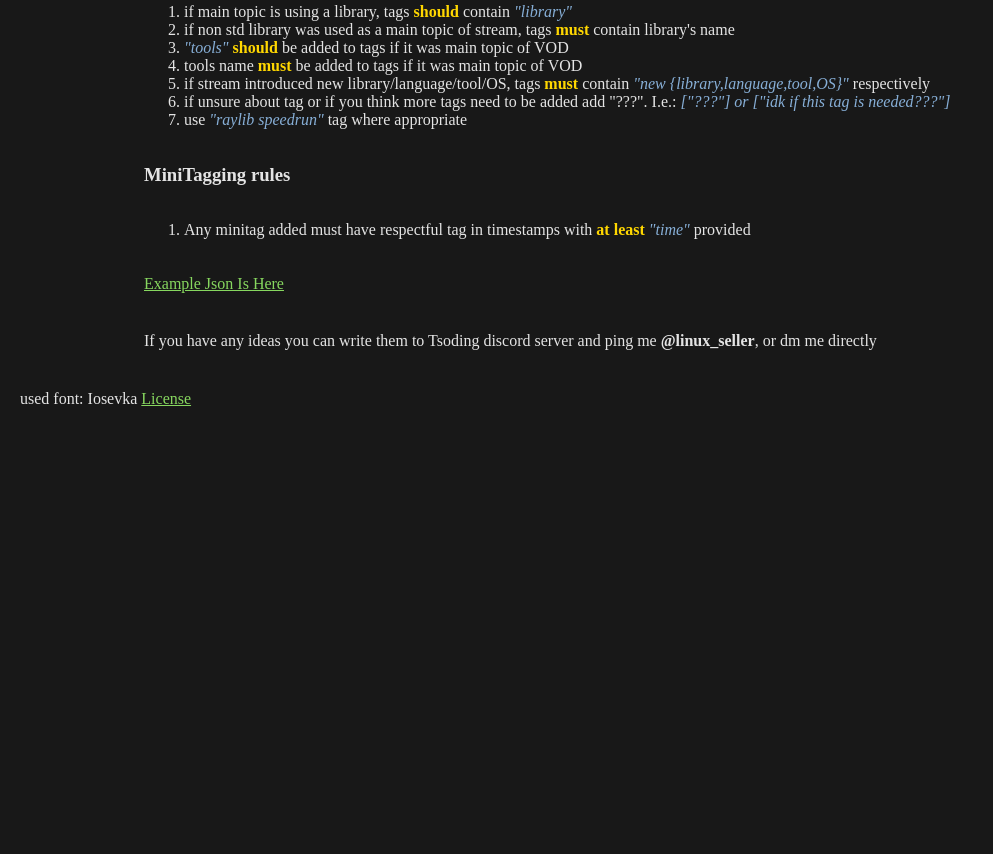
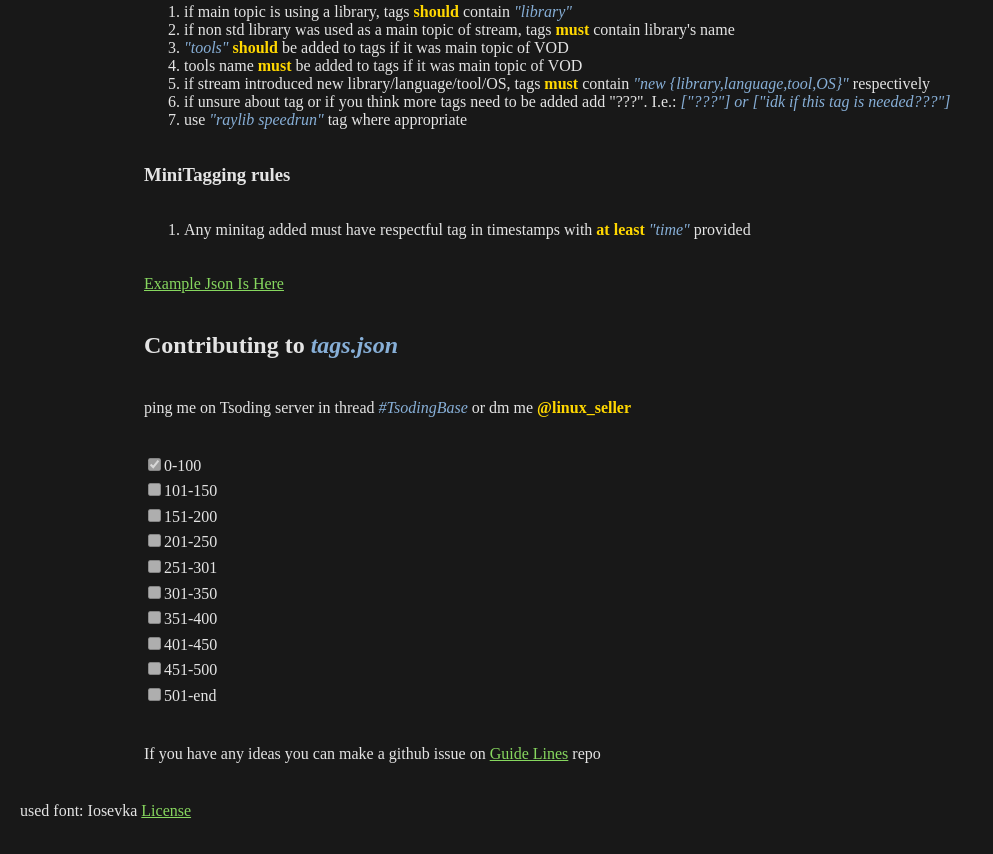
Before and after one commit to TsodingBase-community/homepage, a plain HTML site: page index.html in a window 1280 px wide. Shown: the part 1075-1929 px from the top of the page, without its empty margins (0-993 px from the left). Before the commit the page ends 1522 px from the top, so only its background shows below. Drawn offline with Linux system fonts and the light colour scheme; a web font is replaced by a local one.

Commit message:
added untagged VODs list

```diff
--- a/index.html
+++ b/index.html
@@ -115,7 +115,22 @@
             <li>Any minitag added must have respectful tag in timestamps with <b class="important">at least</b> <i>"time"</i> provided</li>
         </ol>
         <p><a href="tags.json">Example Json Is Here</a></p>
-        <p>If you have any ideas you can write them to Tsoding discord server and ping me <b>@linux_seller</b>, or dm me directly</p>
+        <h2>Contributing to <i>tags.json</i></h2>
+        <p>ping me on Tsoding server in thread <i>#TsodingBase</i> or dm me <b class="important">@linux_seller</b></p>
+        <p>
+            <input type="checkbox" name="0-100" disabled checked><label for="0-100">0-100</label></br>
+            <input type="checkbox" name="101-150" disabled><label for="101-150">101-150</label></br>
+            <input type="checkbox" name="151-200" disabled><label for="151-200">151-200</label></br>
+            <input type="checkbox" name="201-250" disabled><label for="201-250">201-250</label></br>
+            <input type="checkbox" name="251-301" disabled><label for="251-301">251-301</label></br>
+            <input type="checkbox" name="301-350" disabled><label for="301-350">301-350</label></br>
+            <input type="checkbox" name="351-400" disabled><label for="351-400">351-400</label></br>
+            <input type="checkbox" name="401-450" disabled><label for="401-450">401-450</label></br>
+            <input type="checkbox" name="451-500" disabled><label for="451-500">451-500</label></br>
+            <input type="checkbox" name="501-end" disabled><label for="501-end">501-end</label>
+        </p>
+
+        <p>If you have any ideas you can make a github issue on <a href="https://github.com/TsodingBase-community/Guide-Lines">Guide Lines</a> repo</p>
     </div>
     <footer>
         <p>used font: Iosevka <a href="https://github.com/be5invis/Iosevka/blob/main/LICENSE.md">License<a></p>
```
